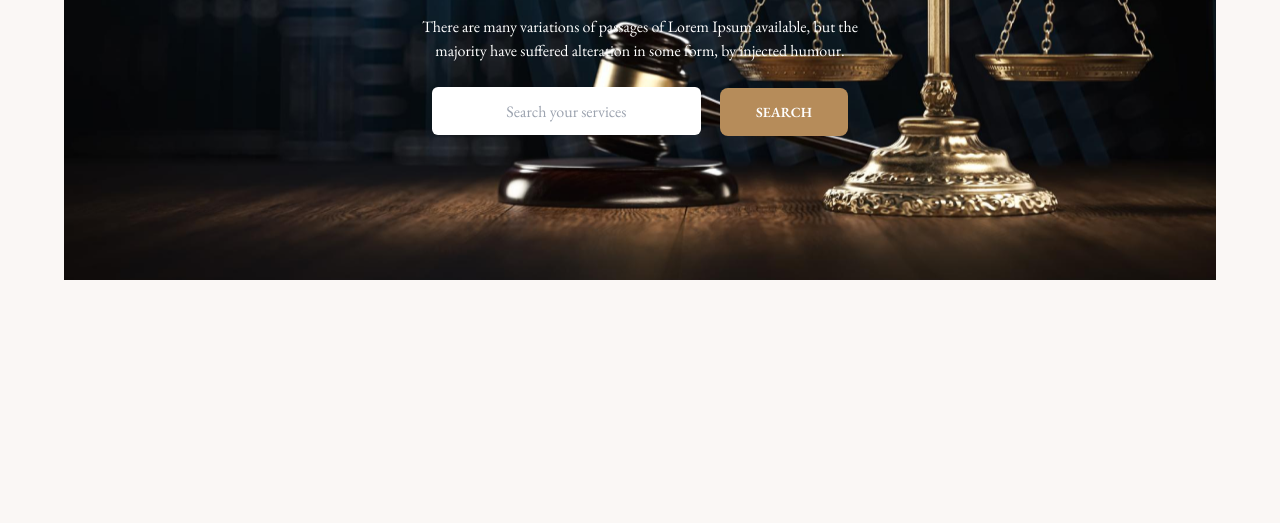
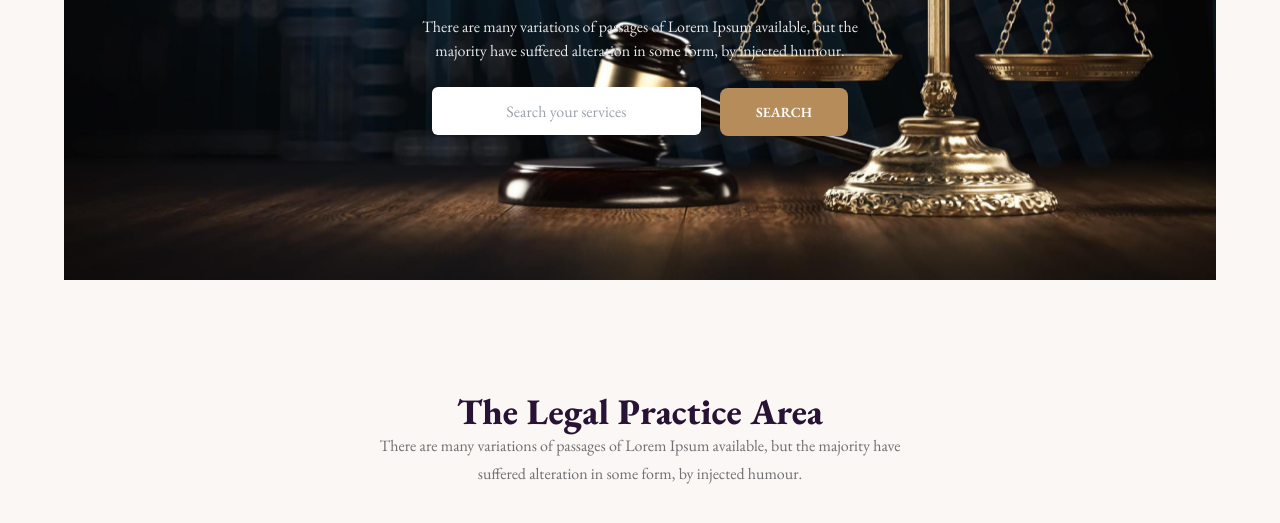
Before and after one commit to rhmunna143/legal-solution, a plain HTML site: page index.html in a window 1280 px wide. Shown: the part 317-840 px from the top of the page. Before the commit the page ends 800 px from the top, so only its background shows below. Drawn offline with nearby package versions, Linux system fonts and the light colour scheme.

Commit message:
description section added

```diff
--- a/index.html
+++ b/index.html
@@ -152,7 +152,7 @@
                 <div class="hero-content text-center text-white mt-32 mb-32">
                   <div class="max-w-md">
                     <h1 class="text-5xl font-bold">We Provide Effective Legal Solutions</h1>
-                    <p class="py-6">There are many variations of passages of Lorem Ipsum available, but the majority have suffered alteration in some form, by injected humour.</p>
+                    <p class="py-6 text-[#E7E7E7]">There are many variations of passages of Lorem Ipsum available, but the majority have suffered alteration in some form, by injected humour.</p>
 
                     <input type="text" name="" id="" placeholder="Search your services" class="rounded-md w-3/5 h-12 text-center leading-6">
                     <button class="btn bg-[#B68C5A] text-white border-none w-32 rounded-lg ml-4">Search</button>
@@ -162,7 +162,16 @@
         </section>
     </header>
 
-    <main>
+    <main class="max-w-6xl mx-auto">
+        <!-- description section -->
+        <section>
+            <div class="text-center mt-24 mb-24 p-4">
+                <h4 class="text-4xl font-extrabold leading-10">The Legal Practice Area</h4>
+                <p class="text-[#707070] leading-7">
+                    There are many variations of passages of Lorem Ipsum available, but the majority have <br> suffered alteration in some form, by injected humour.
+                </p>
+            </div>
+        </section>
 
     </main>
 
```
